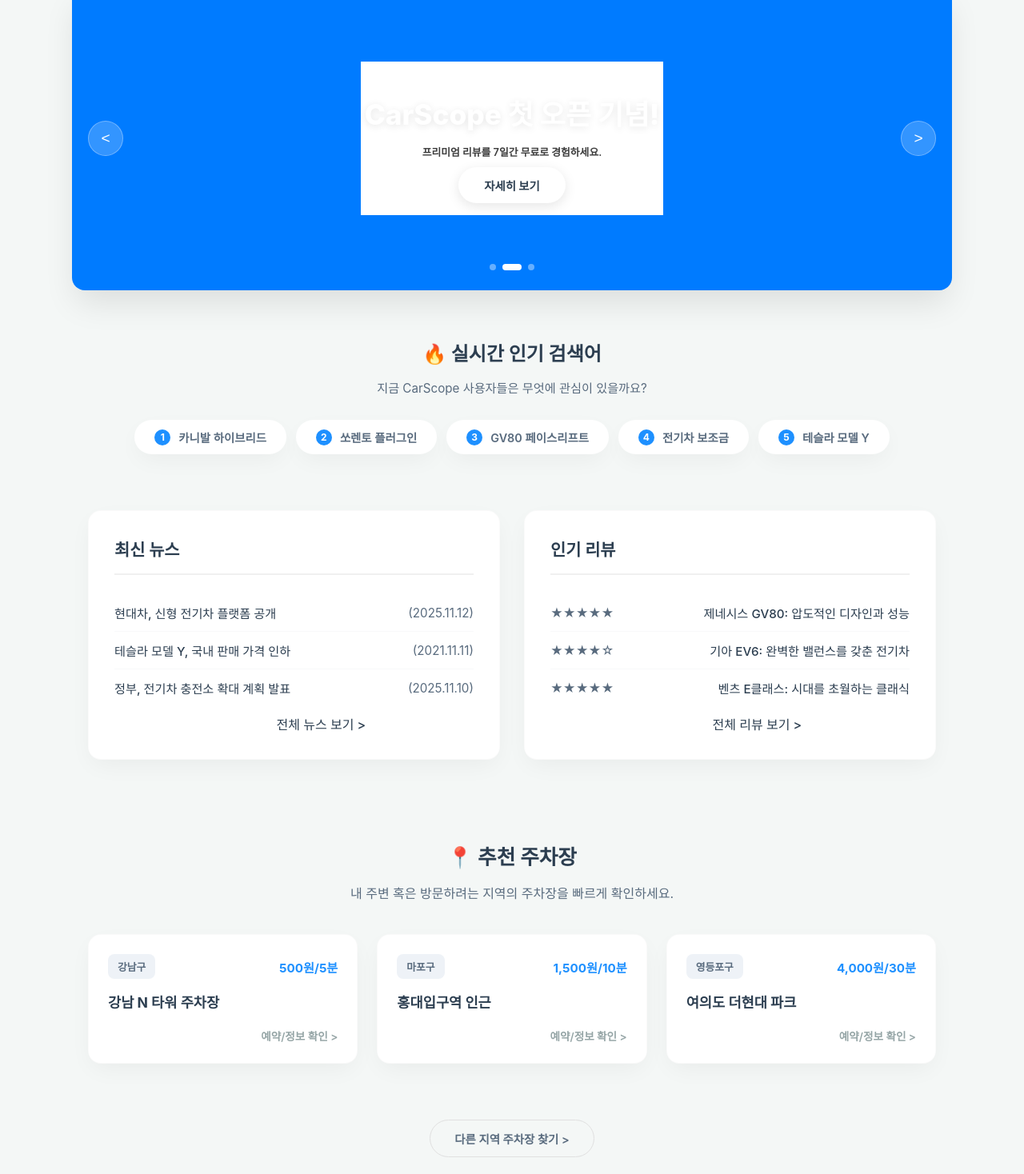
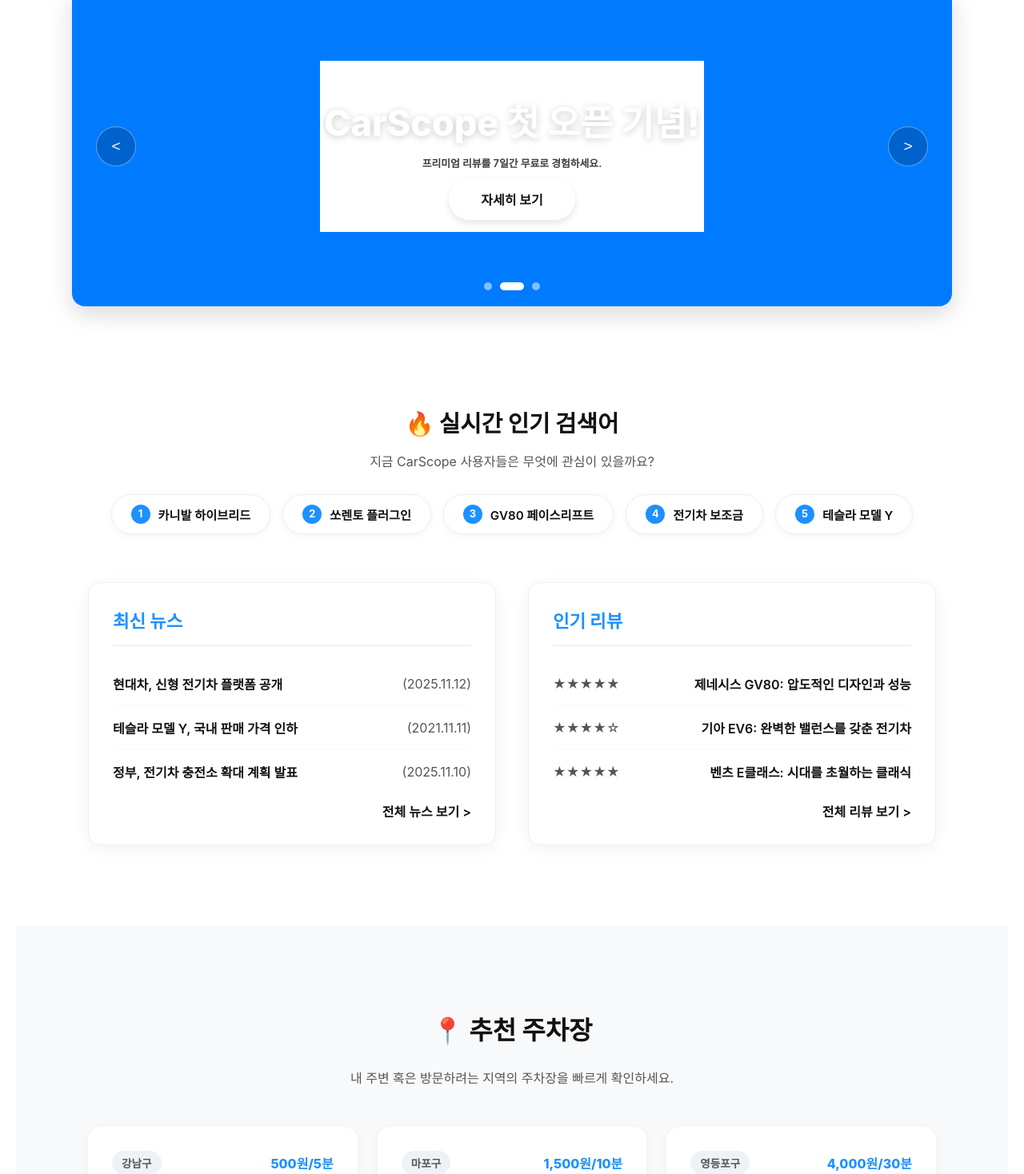
Before and after one commit to 2024136034-hakcheol/car-scope, a React (Create React App) app: page / in a window 1280 px wide. Shown: the part 222-1690 px from the top of the page at 80% size. Built offline with nearby package versions, Linux system fonts and the light colour scheme; no server answers.

Commit message:
style: HomePage 배너 정렬 수정 및 섹션 구분 강화

```diff
--- a/src/styles/HomePage.css
+++ b/src/styles/HomePage.css
@@ -1,21 +1,20 @@
 :root {
     --primary-color: #1E90FF;
-    --primary-hover: #007bff;
-    --text-dark: #2c3e50;
-    --text-medium: #596b7e;
-    --text-light: #95a5a6;
-    --bg-body: #f4f7f6;
+    --primary-dark: #0056b3;
+    --text-dark: #111111;
+    --text-medium: #555555;
+    --text-light: #888888;
+    --bg-light: #f8f9fa;
     --white: #ffffff;
-    --shadow-soft: 0 10px 30px -5px rgba(0, 0, 0, 0.05);
-    --shadow-hover: 0 20px 40px -5px rgba(0, 0, 0, 0.1);
+    --shadow-card: 0 4px 20px rgba(0, 0, 0, 0.06);
     --radius-card: 16px;
-    --radius-pill: 50px;
+    --container-width: 1100px;
 }
 
 body {
     margin: 0;
     padding: 0;
-    background-color: var(--bg-body);
+    background-color: var(--white);
 }
 
 .homepage-container {
@@ -23,19 +22,19 @@
     display: flex;
     flex-direction: column;
     align-items: center;
-    font-family: 'Pretendard', -apple-system, BlinkMacSystemFont, system-ui, Roboto, sans-serif;
-    color: var(--text-dark);
+    font-family: 'Pretendard', -apple-system, BlinkMacSystemFont, sans-serif;
+    overflow-x: hidden;
 }
 
 .main-banner-slider-wrapper {
     position: relative;
     width: 100%;
-    max-width: 1100px;
-    height: 380px;
+    max-width: var(--container-width);
+    height: 400px;
     margin: 40px 20px;
     border-radius: var(--radius-card);
     overflow: hidden;
-    box-shadow: var(--shadow-hover);
+    box-shadow: 0 10px 30px rgba(0, 0, 0, 0.15);
 }
 
 .main-banner-slider {
@@ -47,61 +46,60 @@
     display: flex;
     width: 100%;
     height: 100%;
-    transition: transform 0.6s cubic-bezier(0.25, 1, 0.5, 1);
+    transition: transform 0.5s ease-in-out;
 }
 
 .slide-item {
+    min-width: 100%;
     flex: 0 0 100%;
-    width: 100%;
     height: 100%;
     display: flex;
+    flex-direction: column;
     align-items: center;
     justify-content: center;
     text-align: center;
-    padding: 0 60px;
+    padding: 0 20px;
     box-sizing: border-box;
     background-size: cover;
     background-position: center;
 }
 
 .banner-content {
-    max-width: 600px;
+    max-width: 700px;
+    z-index: 2;
     color: var(--white);
-    z-index: 2;
 }
 
 .banner-content h2 {
-    font-size: 2.2rem;
+    font-size: 2.8rem;
+    margin-bottom: 15px;
     font-weight: 800;
-    margin-bottom: 16px;
-    line-height: 1.3;
-    text-shadow: 0 2px 10px rgba(0,0,0,0.1);
+    line-height: 1.2;
+    text-shadow: 0 2px 10px rgba(0, 0, 0, 0.2);
 }
 
 .banner-content p {
-    font-size: 1.05rem;
-    margin-bottom: 32px;
+    font-size: 1.2rem;
+    margin-bottom: 30px;
     opacity: 0.95;
-    font-weight: 400;
-    line-height: 1.6;
+    font-weight: 500;
 }
 
 .banner-cta {
     display: inline-block;
-    padding: 12px 32px;
+    padding: 14px 40px;
     background-color: var(--white);
     color: var(--text-dark);
     font-weight: 700;
-    font-size: 0.9rem;
-    border-radius: var(--radius-pill);
+    font-size: 1rem;
+    border-radius: 50px;
     text-decoration: none;
-    transition: transform 0.2s, box-shadow 0.2s;
-    box-shadow: 0 4px 15px rgba(0,0,0,0.1);
+    transition: transform 0.2s;
+    box-shadow: 0 4px 10px rgba(0,0,0,0.1);
 }
 
 .banner-cta:hover {
     transform: translateY(-2px);
-    box-shadow: 0 8px 20px rgba(0,0,0,0.15);
     color: var(--primary-color);
 }
 
@@ -109,151 +107,153 @@
     position: absolute;
     top: 50%;
     transform: translateY(-50%);
-    width: 44px;
-    height: 44px;
+    width: 50px;
+    height: 50px;
     border-radius: 50%;
-    background: rgba(255, 255, 255, 0.2);
-    backdrop-filter: blur(4px);
-    border: 1px solid rgba(255, 255, 255, 0.3);
+    background: rgba(0, 0, 0, 0.2);
+    border: 1px solid rgba(255, 255, 255, 0.4);
     color: var(--white);
     font-size: 1.2rem;
     cursor: pointer;
     display: flex;
     align-items: center;
     justify-content: center;
-    transition: background 0.3s;
+    transition: background 0.2s;
     z-index: 10;
 }
 
 .slider-nav-arrows .arrow:hover {
-    background: rgba(255, 255, 255, 0.4);
+    background: rgba(0, 0, 0, 0.4);
 }
 
-.slider-nav-arrows .prev { left: 20px; }
-.slider-nav-arrows .next { right: 20px; }
+.slider-nav-arrows .prev { left: 30px; }
+.slider-nav-arrows .next { right: 30px; }
 
 .slider-dots {
     position: absolute;
-    bottom: 25px;
+    bottom: 20px;
     left: 50%;
     transform: translateX(-50%);
     display: flex;
-    gap: 8px;
+    gap: 10px;
+    z-index: 10;
 }
 
 .dot {
-    width: 8px;
-    height: 8px;
+    width: 10px;
+    height: 10px;
     border-radius: 50%;
-    background: rgba(255, 255, 255, 0.4);
+    background: rgba(255, 255, 255, 0.5);
     cursor: pointer;
     transition: all 0.3s;
 }
 
 .dot.active {
     background: var(--white);
-    width: 24px;
+    width: 30px;
     border-radius: 10px;
 }
 
 .hot-trends-section {
     width: 100%;
-    max-width: 1100px;
-    margin-bottom: 70px;
+    max-width: var(--container-width);
+    margin: 60px 0;
     padding: 0 20px;
     box-sizing: border-box;
     text-align: center;
 }
 
 .hot-trends-section h2 {
-    font-size: 1.5rem;
+    font-size: 1.8rem;
     color: var(--text-dark);
-    margin-bottom: 8px;
-    font-weight: 700;
+    margin-bottom: 10px;
+    font-weight: 800;
 }
 
 .hot-trends-section p {
     color: var(--text-medium);
-    font-size: 0.95rem;
+    font-size: 1rem;
     margin-bottom: 30px;
 }
 
 .trend-list-container {
     display: flex;
     justify-content: center;
-    gap: 12px;
+    gap: 15px;
     flex-wrap: wrap;
 }
 
 .trend-item-card {
     background: var(--white);
-    padding: 10px 24px;
-    border-radius: var(--radius-pill);
-    box-shadow: var(--shadow-soft);
+    padding: 12px 24px;
+    border-radius: 50px;
+    border: 1px solid #eee;
+    box-shadow: 0 2px 8px rgba(0,0,0,0.05);
     display: flex;
     align-items: center;
     gap: 10px;
     font-weight: 600;
-    font-size: 0.9rem;
-    color: var(--text-medium);
-    transition: all 0.2s ease;
-    border: 1px solid transparent;
+    font-size: 0.95rem;
+    color: var(--text-dark);
     cursor: pointer;
+    transition: all 0.2s;
 }
 
 .trend-item-card:hover {
-    transform: translateY(-3px);
     border-color: var(--primary-color);
     color: var(--primary-color);
-    box-shadow: var(--shadow-hover);
+    transform: translateY(-2px);
+    box-shadow: 0 4px 12px rgba(30, 144, 255, 0.2);
 }
 
 .trend-rank {
     background: var(--primary-color);
     color: var(--white);
-    width: 20px;
-    height: 20px;
+    width: 24px;
+    height: 24px;
     border-radius: 50%;
     display: flex;
     align-items: center;
     justify-content: center;
-    font-size: 0.75rem;
+    font-size: 0.8rem;
     font-weight: 700;
 }
 
 .main-content-grid {
     display: grid;
     grid-template-columns: 1fr 1fr;
-    gap: 30px;
+    gap: 40px;
     width: 100%;
-    max-width: 1100px;
+    max-width: var(--container-width);
     padding: 0 20px;
-    margin-bottom: 80px;
+    margin-bottom: 100px;
     box-sizing: border-box;
 }
 
 .card {
     background: var(--white);
-    padding: 32px;
+    padding: 30px;
     border-radius: var(--radius-card);
-    box-shadow: var(--shadow-soft);
-    transition: transform 0.3s ease, box-shadow 0.3s ease;
-    border: 1px solid rgba(0,0,0,0.02);
+    box-shadow: var(--shadow-card);
+    border: 1px solid #eee;
+    display: flex;
+    flex-direction: column;
+    transition: transform 0.3s;
 }
 
 .card:hover {
     transform: translateY(-5px);
-    box-shadow: var(--shadow-hover);
+    box-shadow: 0 8px 25px rgba(0,0,0,0.1);
 }
 
 .card h3 {
-    font-size: 1.3rem;
-    color: var(--text-dark);
+    font-size: 1.4rem;
+    color: var(--primary-color);
     margin-top: 0;
-    margin-bottom: 24px;
-    padding-bottom: 16px;
+    margin-bottom: 20px;
+    padding-bottom: 15px;
     border-bottom: 2px solid #f0f0f0;
-    font-weight: 700;
+    font-weight: 800;
 }
 
 .card ul {
@@ -263,13 +263,13 @@
 }
 
 .card li {
+    padding: 15px 0;
+    border-bottom: 1px solid #f9f9f9;
+    font-size: 1rem;
+    color: var(--text-medium);
     display: flex;
     justify-content: space-between;
     align-items: center;
-    padding: 12px 0;
-    border-bottom: 1px solid #f8f9fa;
-    color: var(--text-medium);
-    font-size: 0.95rem;
 }
 
 .card li:last-child {
@@ -279,13 +279,8 @@
 .more-link {
     text-decoration: none;
     color: var(--text-dark);
-    font-weight: 500;
+    font-weight: 600;
     transition: color 0.2s;
-    display: block;
-    overflow: hidden;
-    text-overflow: ellipsis;
-    white-space: nowrap;
-    max-width: 70%;
 }
 
 .more-link:hover {
@@ -294,72 +289,74 @@
 
 .parking-recommendation-section {
     width: 100%;
-    max-width: 1100px;
-    padding: 0 20px;
-    margin-bottom: 100px;
-    box-sizing: border-box;
-    text-align: center;
+    background-color: var(--bg-light);
+    padding: 80px 0;
+    display: flex;
+    flex-direction: column;
+    align-items: center;
 }
 
 .parking-recommendation-section h2 {
-    font-size: 1.6rem;
+    font-size: 2rem;
+    color: var(--text-dark);
     margin-bottom: 10px;
-    color: var(--text-dark);
+    font-weight: 800;
 }
 
 .parking-recommendation-section p {
     color: var(--text-medium);
-    margin-bottom: 40px;
-    font-size: 1rem;
+    margin-bottom: 50px;
 }
 
 .parking-spot-grid {
     display: grid;
     grid-template-columns: repeat(3, 1fr);
-    gap: 24px;
+    gap: 25px;
+    width: 100%;
+    max-width: var(--container-width);
+    padding: 0 20px;
+    box-sizing: border-box;
 }
 
 .parking-spot-card {
     background: var(--white);
     border-radius: var(--radius-card);
-    padding: 24px;
-    text-align: left;
-    box-shadow: var(--shadow-soft);
-    transition: all 0.3s ease;
-    border: 1px solid rgba(0,0,0,0.02);
+    padding: 30px;
+    box-shadow: 0 2px 10px rgba(0,0,0,0.05);
+    transition: all 0.3s;
     display: flex;
     flex-direction: column;
 }
 
 .parking-spot-card:hover {
     transform: translateY(-5px);
-    box-shadow: var(--shadow-hover);
+    box-shadow: 0 8px 20px rgba(0,0,0,0.1);
 }
 
 .spot-header {
     display: flex;
     justify-content: space-between;
+    margin-bottom: 15px;
     align-items: center;
-    margin-bottom: 16px;
 }
 
 .spot-area {
     background: #eef2f7;
     color: var(--text-medium);
-    padding: 6px 12px;
-    border-radius: 8px;
-    font-size: 0.8rem;
+    padding: 5px 12px;
+    border-radius: 20px;
+    font-size: 0.85rem;
     font-weight: 600;
 }
 
 .spot-price {
     color: var(--primary-color);
-    font-weight: 700;
-    font-size: 0.95rem;
+    font-weight: 800;
+    font-size: 1rem;
 }
 
 .spot-name {
-    font-size: 1.1rem;
+    font-size: 1.2rem;
     margin: 0 0 20px 0;
     color: var(--text-dark);
     font-weight: 700;
@@ -370,7 +367,7 @@
     text-align: right;
     text-decoration: none;
     color: var(--text-light);
-    font-size: 0.85rem;
+    font-size: 0.9rem;
     font-weight: 600;
     transition: color 0.2s;
 }
@@ -381,13 +378,13 @@
 
 .parking-more-link {
     display: inline-block;
-    margin-top: 40px;
-    padding: 12px 30px;
-    border: 1px solid #e0e0e0;
-    border-radius: var(--radius-pill);
+    margin-top: 50px;
+    padding: 12px 35px;
+    background-color: var(--white);
+    border: 1px solid #ddd;
+    border-radius: 50px;
     text-decoration: none;
     color: var(--text-medium);
-    font-size: 0.9rem;
     font-weight: 600;
     transition: all 0.2s;
 }
@@ -395,91 +392,104 @@
 .parking-more-link:hover {
     border-color: var(--primary-color);
     color: var(--primary-color);
-    background-color: var(--white);
+    box-shadow: 0 4px 10px rgba(0,0,0,0.05);
 }
 
 .company-stats-section {
     width: 100%;
+    padding: 100px 0;
     background-color: var(--white);
-    padding: 80px 0;
     text-align: center;
-    border-top: 1px solid #eee;
 }
 
 .company-stats-section h2 {
-    font-size: 1.8rem;
+    font-size: 2.2rem;
     color: var(--text-dark);
     margin-bottom: 15px;
+    font-weight: 800;
 }
 
 .company-stats-section p {
     color: var(--text-medium);
     margin-bottom: 60px;
-    font-size: 1rem;
+    font-size: 1.1rem;
 }
 
 .stats-grid {
     display: flex;
     justify-content: center;
     gap: 80px;
-    max-width: 1100px;
+    max-width: var(--container-width);
     margin: 0 auto;
+    padding: 0 20px;
     flex-wrap: wrap;
 }
 
 .stat-item {
     flex: 1;
     min-width: 200px;
+    display: flex;
+    flex-direction: column;
+    align-items: center;
 }
 
 .stat-value {
-    font-size: 2.5rem;
-    font-weight: 800;
+    font-size: 3.5rem;
+    font-weight: 900;
     color: var(--primary-color);
     margin-bottom: 10px;
+    line-height: 1;
     display: block;
-    font-variant-numeric: tabular-nums;
 }
 
 .stat-label-box {
-    font-size: 1.1rem;
+    font-size: 1.2rem;
     font-weight: 700;
     color: var(--text-dark);
-    margin-bottom: 6px;
+    margin-bottom: 8px;
     display: block;
 }
 
 .stat-description {
-    font-size: 0.9rem;
+    font-size: 0.95rem;
     color: var(--text-light);
+    display: block;
 }
 
-@media (max-width: 900px) {
-    .main-content-grid {
-        grid-template-columns: 1fr;
+@media (max-width: 1024px) {
+    .main-banner-slider-wrapper {
+        max-width: 100%;
+        margin: 20px;
+        width: auto;
     }
+    .main-content-grid,
     .parking-spot-grid {
-        grid-template-columns: repeat(2, 1fr);
+        gap: 20px;
     }
 }
 
-@media (max-width: 600px) {
+@media (max-width: 768px) {
     .main-banner-slider-wrapper {
         height: 320px;
-        margin: 20px 0;
         border-radius: 0;
+        margin: 0 0 40px 0;
     }
     .banner-content h2 {
-        font-size: 1.6rem;
+        font-size: 2rem;
     }
-    .banner-content p {
-        font-size: 0.95rem;
+    .main-content-grid {
+        grid-template-columns: 1fr;
     }
     .parking-spot-grid {
         grid-template-columns: 1fr;
     }
     .stats-grid {
         flex-direction: column;
-        gap: 40px;
+        gap: 50px;
+    }
+    .hot-trends-section h2,
+    .parking-recommendation-section h2,
+    .company-stats-section h2 {
+        font-size: 1.8rem;
     }
 }
```
